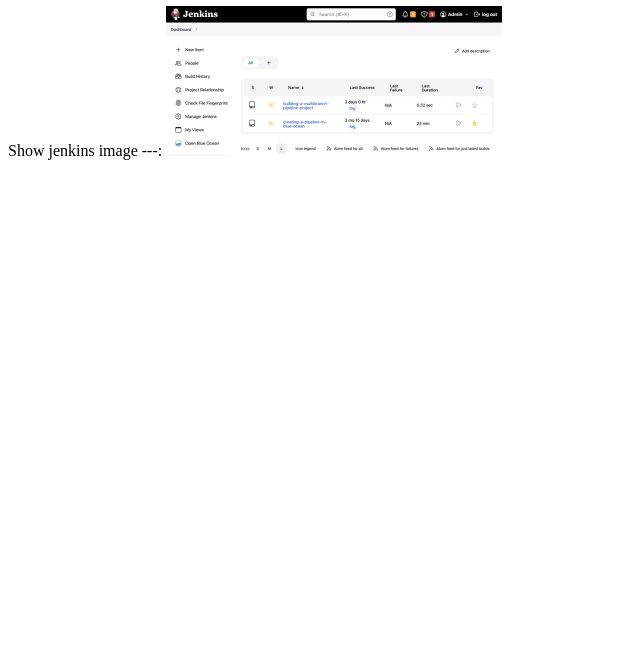
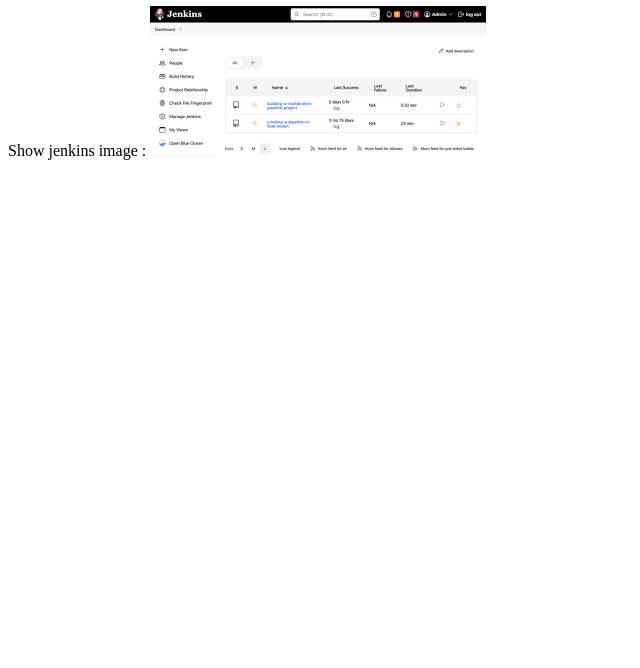
Before and after one commit to tsharithanaidu/haritha-webapp-project, a plain HTML site: page health.html in a window 1280 px wide. Shown: the part 132-800 px from the top of the page, without its empty margins (0-640 px from the left). Drawn offline with Linux system fonts and the light colour scheme.

Commit message:
updated now

```diff
--- a/health.html
+++ b/health.html
@@ -8,7 +8,7 @@
 <body>
    <h1> just for checking health of http request</h1>
    <h1> Haritha ! check health status</h1>
-   <h>Show jenkins image ---: </h>
+   <h>Show jenkins image : </h>
    <img src="download.png">
 </body>
 </html>
```
